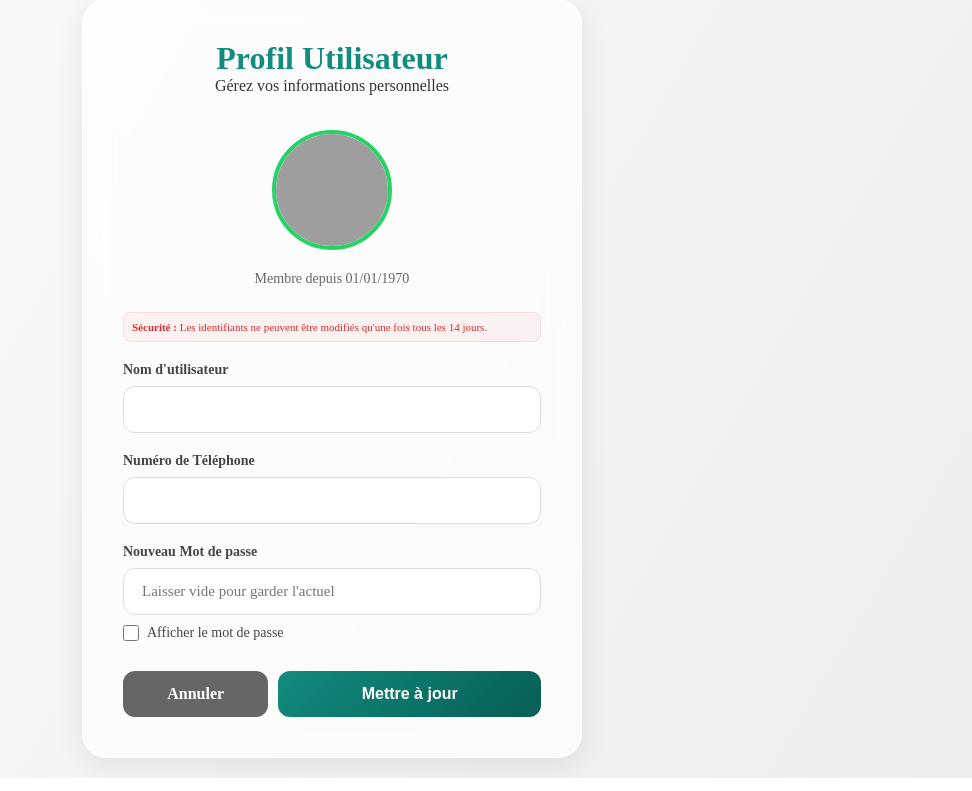
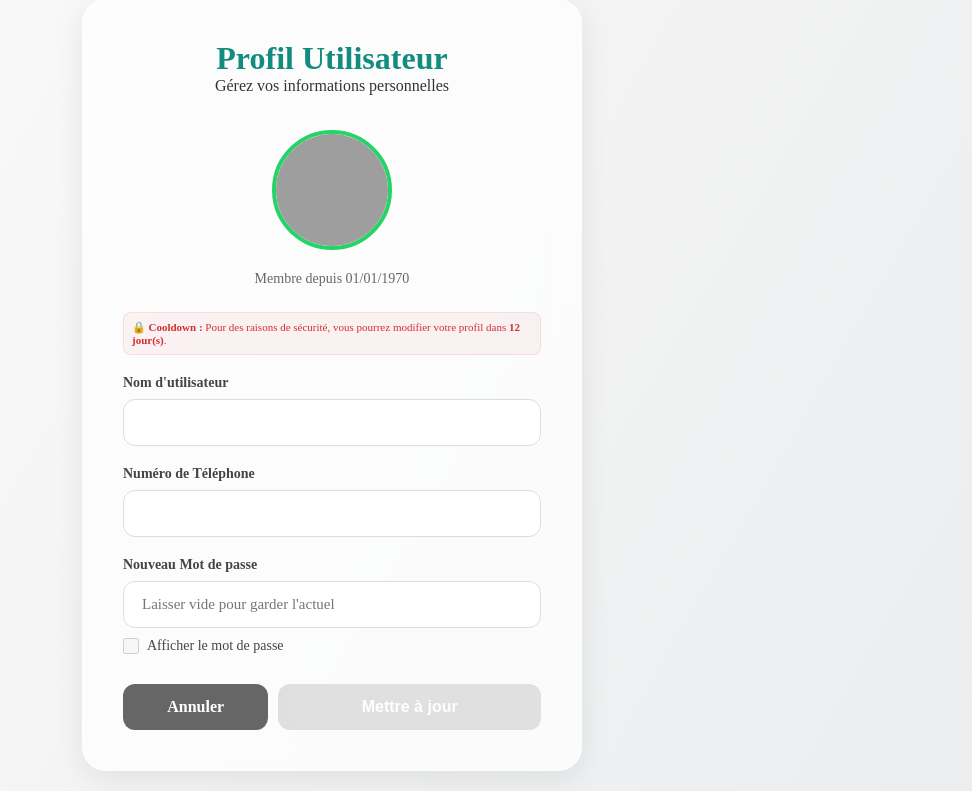
Before and after one commit to Expendadeur/SmsOnline, a PHP site: page /profile in a window 1280 px wide. Shown: the part 101-892 px from the top of the page, without its empty margins (308-1280 px from the left). Run offline with PHP 8.4, Linux system fonts and the light colour scheme; the visitor is signed in with stand-in values (Sample User, id 1); data comes from the database, SQL or seed files in the repository.

Commit message:
mise à jour

```diff
--- a/controllers/ProfileController.php
+++ b/controllers/ProfileController.php
@@ -16,8 +16,14 @@ class ProfileController extends Controller {
     }
 
     public function index() {
+        $userId = $_SESSION['user_id'];
         $user = $this->userModel->findUserByUsername($_SESSION['username']);
-        $this->view('profile/index', ['user' => $user]);
+        $cooldown = $this->userModel->getUpdateCooldown($userId);
+
+        $this->view('profile/index', [
+            'user' => $user,
+            'cooldown' => $cooldown
+        ]);
     }
 
     public function update() {
@@ -25,18 +31,21 @@ class ProfileController extends Controller {
             $userId = $_SESSION['user_id'];
             $isAjax = (isset($_SERVER['HTTP_X_REQUESTED_WITH']) && $_SERVER['HTTP_X_REQUESTED_WITH'] == 'XMLHttpRequest');
 
-            if (!$this->userModel->canUpdateCredentials($userId)) {
-                $msg = 'Vous ne pouvez modifier vos identifiants qu\'une fois tous les 14 jours.';
+            $cooldown = $this->userModel->getUpdateCooldown($userId);
+            if (!$cooldown['can_update']) {
+                $msg = "Vous ne pouvez modifier vos identifiants qu'une fois tous les 14 jours. Veuillez patienter encore {$cooldown['days_left']} jour(s).";
                 if ($isAjax) {
                     $this->jsonResponse(['error' => $msg]);
                 } else {
                     $this->view('profile/index', [
                         'error' => $msg,
-                        'user' => $this->userModel->findUserByUsername($_SESSION['username'])
+                        'user' => $this->userModel->findUserByUsername($_SESSION['username']),
+                        'cooldown' => $cooldown
                     ]);
                 }
                 return;
             }
+
 
             $data = [];
             if (!empty($_POST['username'])) $data['username'] = $this->sanitize($_POST['username']);
--- a/models/User.php
+++ b/models/User.php
@@ -47,18 +47,29 @@ class User extends Model {
         return false;
     }
 
-    public function canUpdateCredentials($userId) {
+    public function getUpdateCooldown($userId) {
         $this->db->query("SELECT last_credential_update FROM users WHERE id = :id");
         $this->db->bind(':id', $userId);
         $row = $this->db->single();
 
-        if (!$row['last_credential_update']) return true;
+        if (!$row || !$row['last_credential_update']) return ['can_update' => true, 'days_left' => 0];
 
         $lastUpdate = new DateTime($row['last_credential_update']);
         $now = new DateTime();
-        $diff = $now->diff($lastUpdate)->days;
+        $diff = $now->getTimestamp() - $lastUpdate->getTimestamp();
+        $secondsIn14Days = 14 * 24 * 60 * 60;
 
-        return ($diff >= 14);
+        if ($diff >= $secondsIn14Days) {
+            return ['can_update' => true, 'days_left' => 0];
+        } else {
+            $daysLeft = ceil(($secondsIn14Days - $diff) / (24 * 60 * 60));
+            return ['can_update' => false, 'days_left' => (int)$daysLeft];
+        }
+    }
+
+    public function canUpdateCredentials($userId) {
+        $res = $this->getUpdateCooldown($userId);
+        return $res['can_update'];
     }
 
     public function updateCredentials($userId, $data) {
--- a/views/profile/index.php
+++ b/views/profile/index.php
@@ -71,33 +71,40 @@
 
         <div id="response-msg"></div>
 
+        <?php if (!$data['cooldown']['can_update']): ?>
         <div class="last-update-hint">
+            <strong>🔒 Cooldown :</strong> Pour des raisons de sécurité, vous pourrez modifier votre profil dans <strong><?php echo $data['cooldown']['days_left']; ?> jour(s)</strong>.
+        </div>
+        <?php else: ?>
+        <div class="last-update-hint" style="color: #666; background: rgba(0,0,0,0.03); border-color: rgba(0,0,0,0.05);">
             <strong>Sécurité :</strong> Les identifiants ne peuvent être modifiés qu'une fois tous les 14 jours.
         </div>
+        <?php endif; ?>
 
         <form id="profile-form" action="<?php echo BASE_URL; ?>/Profile/update" method="POST">
+            <?php $disabled = !$data['cooldown']['can_update'] ? 'disabled' : ''; ?>
             <div class="form-group">
                 <label for="username">Nom d'utilisateur</label>
-                <input type="text" name="username" id="username" class="form-control" value="<?php echo $data['user']['username']; ?>" required>
+                <input type="text" name="username" id="username" class="form-control" value="<?php echo $data['user']['username']; ?>" required <?php echo $disabled; ?>>
             </div>
 
             <div class="form-group">
                 <label for="telephone">Numéro de Téléphone</label>
-                <input type="tel" name="telephone" id="telephone" class="form-control" value="<?php echo $data['user']['telephone']; ?>" required>
+                <input type="tel" name="telephone" id="telephone" class="form-control" value="<?php echo $data['user']['telephone']; ?>" required <?php echo $disabled; ?>>
             </div>
 
             <div class="form-group">
                 <label for="password">Nouveau Mot de passe</label>
-                <input type="password" name="password" id="password" class="form-control" placeholder="Laisser vide pour garder l'actuel">
+                <input type="password" name="password" id="password" class="form-control" placeholder="Laisser vide pour garder l'actuel" <?php echo $disabled; ?>>
                 <div style="margin-top: 10px; display: flex; align-items: center; gap: 8px; font-size: 13px; color: #666;">
-                    <input type="checkbox" id="togglePassword" style="width: 16px; height: 16px; cursor: pointer;">
+                    <input type="checkbox" id="togglePassword" style="width: 16px; height: 16px; cursor: pointer;" <?php echo $disabled; ?>>
                     <label for="togglePassword" style="cursor: pointer; margin: 0; font-weight: normal;">Afficher le mot de passe</label>
                 </div>
             </div>
 
             <div style="display: flex; gap: 10px; margin-top: 30px;">
                 <a href="<?php echo BASE_URL; ?>/Dashboard" class="btn-premium" style="background: #666; text-decoration: none; text-align: center; flex: 1; text-transform: none; display: flex; align-items: center; justify-content: center;">Annuler</a>
-                <button type="submit" id="submit-btn" class="btn-premium" style="flex: 2;">Mettre à jour</button>
+                <button type="submit" id="submit-btn" class="btn-premium" style="flex: 2; <?php echo $disabled ? 'opacity: 0.6; cursor: not-allowed; background: #ccc;' : ''; ?>" <?php echo $disabled; ?>>Mettre à jour</button>
             </div>
         </form>
     </div>
```
